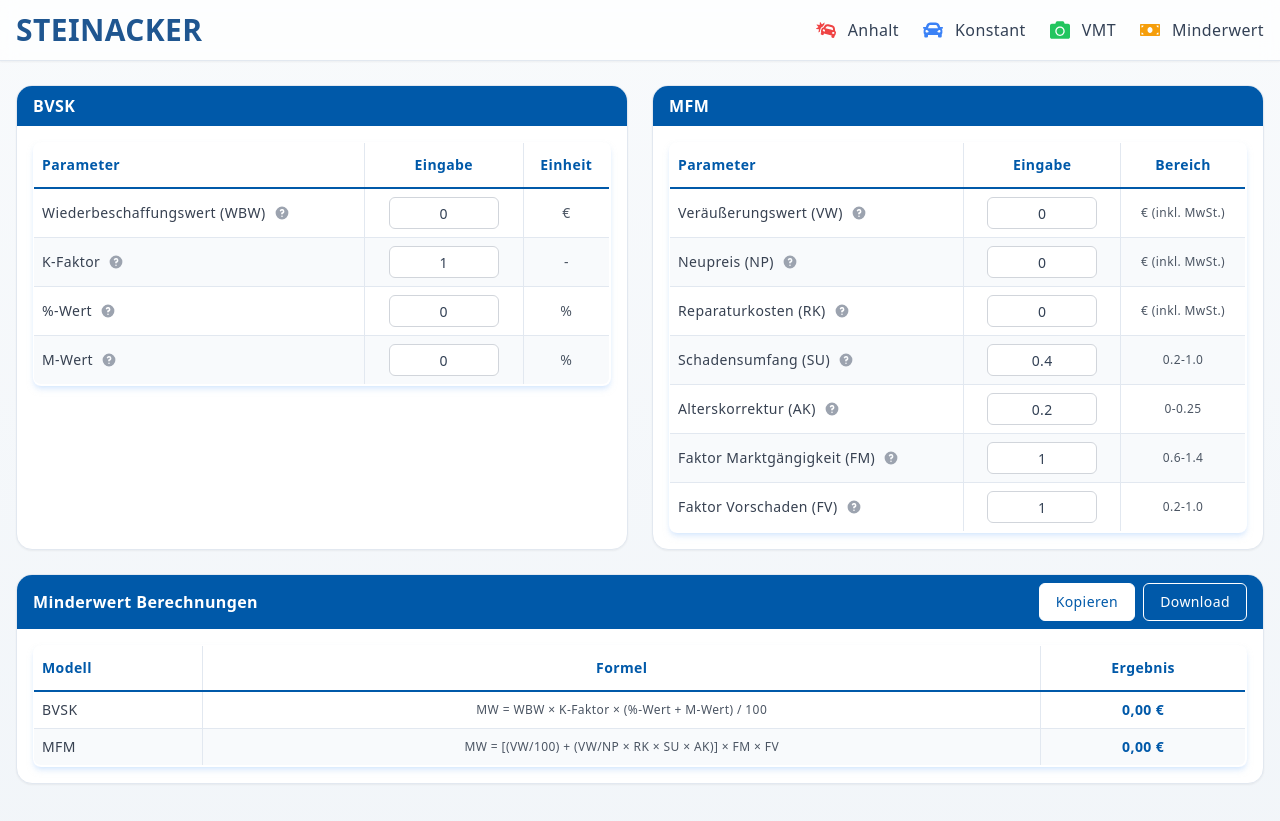
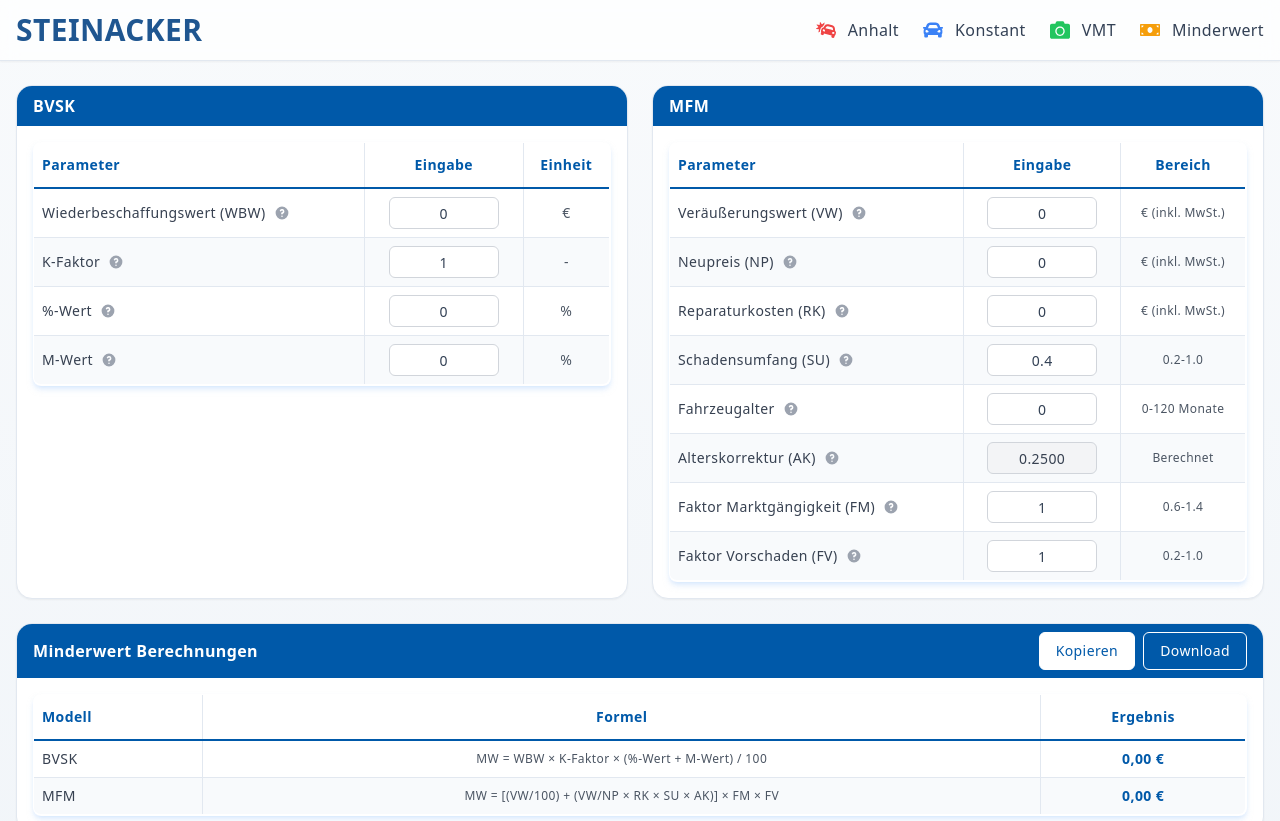
Before and after one commit to hoidOS/ifu, a Next.js app: page /Minderwert in a window 1280 px wide. Shown: the top 821 px of the page. Built offline with nearby package versions, Linux system fonts and the light colour scheme.

Commit message:
feat: MFM

```diff
--- a/pages/Minderwert.tsx
+++ b/pages/Minderwert.tsx
@@ -56,7 +56,8 @@ interface MFMInput {
   np: number; // Neupreis (New price)
   rk: number; // Reparaturkosten
   su: number; // Schadensumfang
-  ak: number; // Alterskorrektur (Age correction)
+  ageMonths: number; // Vehicle age in months
+  ak: number; // Alterskorrektur (Age correction) - calculated
   fm: number; // Faktor Marktgängigkeit
   fv: number; // Faktor Vorschaden (Prior damage factor)
 }
@@ -73,7 +74,8 @@ const mfmDefaults: MFMInput = {
   np: 0,
   rk: 0,
   su: 0.4,
-  ak: 0.2,
+  ageMonths: 0,
+  ak: 0.25, // Will be calculated based on ageMonths
   fm: 1.0,
   fv: 1.0
 }
@@ -92,7 +94,41 @@ const mfmTooltips = {
   su: "Schadensumfang (SU)\n\nFaktor zwischen 0.2 und 1.0 für das Ausmaß der Beschädigung:\n• 0.2: Ersatz/Reparatur von anbaubaren Teilen\n• 0.4: Ersatz/Reparatur von \"geschraubten\" Karosserieteilen\n• 0.6: Geringfügige Reparaturen an tragenden Karosserieteilen\n• 0.8: Erhebliche Reparaturen an tragenden Karosserieteilen\n• 1.0: Ersatz/Großreparatur tragender Karosserieteile",
   ak: "Alterskorrektur (AK)\n\nNichtlinearer Faktor basierend auf dem Fahrzeugalter (0-120 Monate), Bereich von 0.25 bis 0. Höhere Werte bedeuten größere Wertminderung.",
   fm: "Faktor Marktgängigkeit (FM)\n\nFaktor zwischen 0.6 und 1.4 für die Marktnachfrage:\n• 0.6: Sehr gut (Nachfrage übersteigt Angebot deutlich)\n• 0.8: Gut (Erhöhte Nachfrage)\n• 1.0: Normal (Ausgeglichenes Angebot und Nachfrage)\n• 1.2: Schlecht (Erhöhtes Angebot)\n• 1.4: Sehr schlecht (Fahrzeug schwer verkäuflich)",
-  fv: "Faktor Vorschaden (FV)\n\nFaktor zwischen 0.2 und 1.0 für vorherige Schäden:\n• 0.2: Erhebliche Vorschäden\n• 0.4: Hohe Vorschäden\n• 0.6: Mittlere Vorschäden\n• 0.8: Geringe Vorschäden\n• 1.0: Keine Vorschäden"
+  fv: "Faktor Vorschaden (FV)\n\nFaktor zwischen 0.2 und 1.0 für vorherige Schäden:\n• 0.2: Erhebliche Vorschäden\n• 0.4: Hohe Vorschäden\n• 0.6: Mittlere Vorschäden\n• 0.8: Geringe Vorschäden\n• 1.0: Keine Vorschäden",
+  ageMonths: "Fahrzeugalter (Monate)\n\nGeben Sie das Alter des Fahrzeugs in Monaten ein (0-120 Monate).\nDer AK-Faktor wird automatisch berechnet:\n• 0 Monate → AK 0.25\n• 6 Monate → AK 0.2417\n• 12 Monate → AK 0.2236\n• 24 Monate → AK 0.1734\n• 60 Monate → AK 0.0638\n• 96 Monate → AK 0.0535\n• 114 Monate → AK 0.0206\n• 120 Monate → AK 0.00"
+}
+
+// Calculate AK factor based on vehicle age in months (0-120 months)
+function calculateAKFactor(ageMonths: number): number {
+  // Clamp age between 0 and 120 months
+  const clampedAge = Math.max(0, Math.min(120, ageMonths));
+
+  // Key points from the AK table
+  const akTable = [
+    { months: 0, ak: 0.25 },
+    { months: 6, ak: 0.2417 },
+    { months: 12, ak: 0.2236 },
+    { months: 24, ak: 0.1734 },
+    { months: 60, ak: 0.0638 },
+    { months: 96, ak: 0.0535 },
+    { months: 114, ak: 0.0206 },
+    { months: 120, ak: 0.00 }
+  ];
+
+  // Find the appropriate range for interpolation
+  for (let i = 0; i < akTable.length - 1; i++) {
+    const currentPoint = akTable[i];
+    const nextPoint = akTable[i + 1];
+
+    if (currentPoint && nextPoint && clampedAge <= nextPoint.months) {
+      // Linear interpolation between the two points
+      const ratio = (clampedAge - currentPoint.months) / (nextPoint.months - currentPoint.months);
+      return currentPoint.ak + ratio * (nextPoint.ak - currentPoint.ak);
+    }
+  }
+
+  // If age is exactly 120 or higher, return 0
+  return 0.00;
 }
 
 function Minderwert() {
@@ -116,6 +152,7 @@ function Minderwert() {
       np: sessionStorage.getItem('minderwert_mfm_np'),
       rk: sessionStorage.getItem('minderwert_mfm_rk'),
       su: sessionStorage.getItem('minderwert_mfm_su'),
+      ageMonths: sessionStorage.getItem('minderwert_mfm_ageMonths'),
       ak: sessionStorage.getItem('minderwert_mfm_ak'),
       fm: sessionStorage.getItem('minderwert_mfm_fm'),
       fv: sessionStorage.getItem('minderwert_mfm_fv')
@@ -135,7 +172,10 @@ function Minderwert() {
     if (savedMFM.np && !isNaN(parseFloat(savedMFM.np))) updatedMFM.np = parseFloat(savedMFM.np)
     if (savedMFM.rk && !isNaN(parseFloat(savedMFM.rk))) updatedMFM.rk = parseFloat(savedMFM.rk)
     if (savedMFM.su && !isNaN(parseFloat(savedMFM.su))) updatedMFM.su = parseFloat(savedMFM.su)
-    if (savedMFM.ak && !isNaN(parseFloat(savedMFM.ak))) updatedMFM.ak = parseFloat(savedMFM.ak)
+    if (savedMFM.ageMonths && !isNaN(parseFloat(savedMFM.ageMonths))) {
+      updatedMFM.ageMonths = parseFloat(savedMFM.ageMonths)
+      updatedMFM.ak = calculateAKFactor(updatedMFM.ageMonths)
+    }
     if (savedMFM.fm && !isNaN(parseFloat(savedMFM.fm))) updatedMFM.fm = parseFloat(savedMFM.fm)
     if (savedMFM.fv && !isNaN(parseFloat(savedMFM.fv))) updatedMFM.fv = parseFloat(savedMFM.fv)
 
@@ -453,8 +493,8 @@ function Minderwert() {
                 <tr className="border-b border-gray-100 hover:bg-blue-50 transition-colors">
                   <td className="py-2 px-2 font-medium text-gray-700">
                     <div className="flex items-center gap-2">
-                      <span>Alterskorrektur (AK)</span>
-                      <Tooltip content={mfmTooltips.ak}>
+                      <span>Fahrzeugalter</span>
+                      <Tooltip content={mfmTooltips.ageMonths}>
                         <svg className="w-4 h-4 text-gray-400 hover:text-gray-600" fill="currentColor" viewBox="0 0 20 20">
                           <path fillRule="evenodd" d="M18 10a8 8 0 11-16 0 8 8 0 0116 0zm-8-3a1 1 0 00-.867.5 1 1 0 11-1.731-1A3 3 0 0113 8a3.001 3.001 0 01-2 2.83V11a1 1 0 11-2 0v-1a1 1 0 011-1 1 1 0 100-2zm0 8a1 1 0 100-2 1 1 0 000 2z" clipRule="evenodd" />
                         </svg>
@@ -464,22 +504,45 @@ function Minderwert() {
                   <td className="py-2 px-2 text-center">
                     <input
                       type="number"
-                      step="0.01"
-                      placeholder="0.2"
-                      value={isNaN(mfmInput.ak) ? '' : mfmInput.ak}
+                      min="0"
+                      max="120"
+                      placeholder="0"
+                      value={isNaN(mfmInput.ageMonths) ? '' : mfmInput.ageMonths}
                       onChange={(e) => {
                         const value = e.target.valueAsNumber;
-                        setMfmInput({ ...mfmInput, ak: value });
+                        const akValue = isNaN(value) ? 0.25 : calculateAKFactor(value);
+                        setMfmInput({ ...mfmInput, ageMonths: value, ak: akValue });
                         if (!isNaN(value)) {
-                          sessionStorage.setItem('minderwert_mfm_ak', value.toString());
+                          sessionStorage.setItem('minderwert_mfm_ageMonths', value.toString());
                         } else {
-                          sessionStorage.removeItem('minderwert_mfm_ak');
+                          sessionStorage.removeItem('minderwert_mfm_ageMonths');
                         }
                       }}
                       className="w-full px-3 py-2 border border-gray-300 rounded-md focus:outline-none focus:ring-2 focus:ring-[#0059a9] focus:border-transparent text-center"
                     />
                   </td>
-                  <td className="py-2 px-2 text-center text-gray-600 text-xs">0-0.25</td>
+                  <td className="py-2 px-2 text-center text-gray-600 text-xs">0-120 Monate</td>
+                </tr>
+                <tr className="border-b border-gray-100 hover:bg-blue-50 transition-colors">
+                  <td className="py-2 px-2 font-medium text-gray-700">
+                    <div className="flex items-center gap-2">
+                      <span>Alterskorrektur (AK)</span>
+                      <Tooltip content="Automatisch berechnet basierend auf dem Fahrzeugalter">
+                        <svg className="w-4 h-4 text-gray-400 hover:text-gray-600" fill="currentColor" viewBox="0 0 20 20">
+                          <path fillRule="evenodd" d="M18 10a8 8 0 11-16 0 8 8 0 0116 0zm-8-3a1 1 0 00-.867.5 1 1 0 11-1.731-1A3 3 0 0113 8a3.001 3.001 0 01-2 2.83V11a1 1 0 11-2 0v-1a1 1 0 011-1 1 1 0 100-2zm0 8a1 1 0 100-2 1 1 0 000 2z" clipRule="evenodd" />
+                        </svg>
+                      </Tooltip>
+                    </div>
+                  </td>
+                  <td className="py-2 px-2 text-center">
+                    <input
+                      type="text"
+                      value={mfmInput.ak.toFixed(4)}
+                      readOnly
+                      className="w-full px-3 py-2 bg-gray-100 border border-gray-300 rounded-md focus:outline-none text-center text-gray-700 font-medium"
+                    />
+                  </td>
+                  <td className="py-2 px-2 text-center text-gray-600 text-xs">Berechnet</td>
                 </tr>
                 <tr className="border-b border-gray-100 hover:bg-blue-50 transition-colors">
                   <td className="py-2 px-2 font-medium text-gray-700">
```
